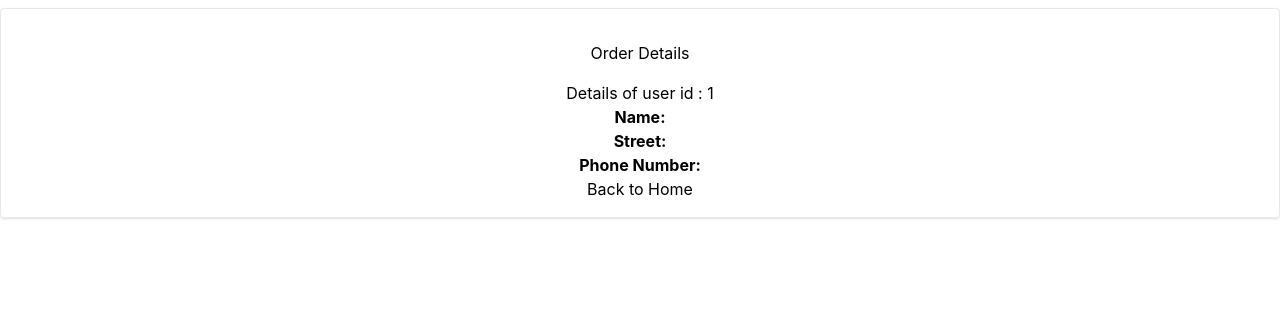
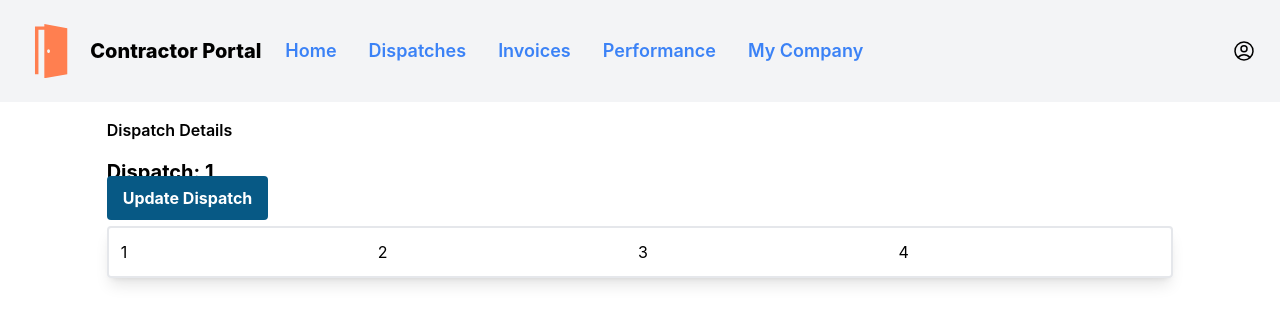
Before and after one commit to yousifshamoun/fsm-demo, a React (Create React App) app in the folder src/main/frontend/: page /vieworder/1 in a window 1280 px wide. Shown: the top 324 px of the page. Built offline with nearby package versions, Linux system fonts and the light colour scheme; no server answers.

Commit message:
dispatch list svgs

```diff
--- a/src/main/frontend/src/components/CustomerForm.tsx
+++ b/src/main/frontend/src/components/CustomerForm.tsx
@@ -1,23 +1,24 @@
-import { useState } from "react";
-import { Link, useNavigate } from "react-router-dom";
-import axios from "axios";
+import { useState } from 'react';
+import { Link, useNavigate } from 'react-router-dom';
+import axios from 'axios';
 const CustomerForm = () => {
     let navigate = useNavigate();
     const [order, setOrder] = useState({
-        name: "",
-        street: "",
-        unit: "",
-        zip: "",
-        phone: "",
-        job_type: "",
-        business_unit: "",
-        date: "",
-        time: "",
-        marketing_campaign: "",
-        priority: "",
-        technician: "",
-        tags: "",
-        notes: "",
+        name: '',
+        street: '',
+        unit: '',
+        zip: '',
+        phone: '',
+        job_type: '',
+        business_unit: '',
+        date: '',
+        time: '',
+        marketing_campaign: '',
+        priority: '',
+        technician: '',
+        tags: '',
+        notes: '',
+        status: 'new',
     });
     const {
         name,
@@ -34,6 +35,7 @@ const CustomerForm = () => {
         technician,
         tags,
         notes,
+        status,
     } = order;
     const onInputChange = (e: any) => {
         setOrder({
@@ -43,8 +45,8 @@ const CustomerForm = () => {
     };
     const onSubmit = async (e: any) => {
         e.preventDefault();
-        await axios.post("http://localhost:8080/order", order);
-        navigate("/");
+        await axios.post('http://localhost:8080/order', order);
+        navigate('/');
     };
     return (
         <div className="flex justify-center items-center mt-10">
@@ -334,7 +336,7 @@ const CustomerForm = () => {
                         Save Job
                     </button>
                     <Link
-                        to={"/"}
+                        to={'/'}
                         className="text-white bg-gradient-to-r from-red-500 via-red-600 to-red-700 hover:bg-gradient-to-br focus:ring-4 focus:outline-none focus:ring-red-300 dark:focus:ring-red-800 font-medium rounded-lg text-sm px-6 py-2 text-center mr-2 mb-2"
                     >
                         Cancel
--- a/src/main/frontend/src/pages/TechnichanViewAllDispatches.tsx
+++ b/src/main/frontend/src/pages/TechnichanViewAllDispatches.tsx
@@ -55,12 +55,13 @@ const TechnichanViewAllDispatches = () => {
                                 <DispatchListItem
                                     index={index}
                                     date={order.date}
+                                    zip={order.zip}
                                     dispatchId={order.id}
                                     customerName={order.name}
                                     phone={order.phone}
                                     address={order.street}
                                     notes={order.tags}
-                                    status={order.priority}
+                                    status={order.status}
                                 />
                             ))}
                             {/* {orders.map((order: any, index) => (
--- a/src/main/frontend/src/pages/ViewOrder.tsx
+++ b/src/main/frontend/src/pages/ViewOrder.tsx
@@ -1,25 +1,42 @@
-import axios from "axios";
-import React, { useEffect, useState } from "react";
-import { Link, useParams } from "react-router-dom";
-
+import axios from 'axios';
+import React, { useEffect, useState } from 'react';
+import { Link, useParams } from 'react-router-dom';
+import TechNavBar from '../components/TechNavBar';
 const ViewOrder = () => {
     const [order, setOrder] = useState({
-        name: "",
-        street: "",
-        unit: "",
-        zip: "",
-        phone: "",
-        job_type: "",
-        business_unit: "",
-        date: "",
-        time: "",
-        marketing_campaign: "",
-        priority: "",
-        technician: "",
-        tags: "",
-        notes: "",
+        name: '',
+        street: '',
+        unit: '',
+        zip: '',
+        phone: '',
+        job_type: '',
+        business_unit: '',
+        date: '',
+        time: '',
+        marketing_campaign: '',
+        priority: '',
+        technician: '',
+        tags: '',
+        notes: '',
+        status: '',
     });
-
+    const {
+        name,
+        street,
+        unit,
+        zip,
+        phone,
+        job_type,
+        business_unit,
+        date,
+        time,
+        marketing_campaign,
+        priority,
+        technician,
+        tags,
+        notes,
+        status,
+    } = order;
     const { id } = useParams();
 
     useEffect(() => {
@@ -30,32 +47,35 @@ const ViewOrder = () => {
         const result = await axios.get(`http://localhost:8080/order/${id}`);
         setOrder(result.data);
     };
+    const onInputChange = (e: any) => {
+        setOrder({
+            ...order,
+            [e.target.name]: e.target.value,
+        });
+    };
+    const onSubmit = async (e: any) => {
+        e.preventDefault();
+        await axios.put(`http://localhost:8080/order/${id}`);
+    };
 
     return (
-        <div className="container">
-            <div className="row">
-                <div className="col-md-6 offset-md-3 border rounded p-4 mt-2 shadow">
-                    <h2 className="text-center m-4">Order Details</h2>
-
-                    <div className="card">
-                        <div className="card-header">
-                            Details of user id : {id}
-                            <ul className="list-group list-group-flush">
-                                <li className="list-group-item">
-                                    <b>Name:</b> {order.name}
-                                </li>
-                                <li className="list-group-item">
-                                    <b>Street:</b> {order.street}
-                                </li>
-                                <li className="list-group-item">
-                                    <b>Phone Number:</b> {order.phone}
-                                </li>
-                            </ul>
-                        </div>
-                    </div>
-                    <Link className="btn btn-primary my-2" to={"/"}>
-                        Back to Home
-                    </Link>
+        <div>
+            <TechNavBar />
+            <div className="w-5/6 m-auto mt-4 text-left">
+                <div className="text-md font-semibold">Dispatch Details</div>
+                <div className="mt-4 font-bold text-xl">Dispatch: {id}</div>
+                <Link
+                    to={'/'}
+                    type="button"
+                    className="mt-4 bg-sky-800 hover:bg-sky-700 text-white font-bold py-3 px-4 rounded focus:outline-none focus:shadow-outline"
+                >
+                    Update Dispatch
+                </Link>
+                <div className="p-3 mt-4 border-2 rounded shadow-lg grid grid-flow-col">
+                    <div className="col-span-1">1</div>
+                    <div className="col-span-1">2</div>
+                    <div className="col-span-1">3</div>
+                    <div className="col-span-1">4</div>
                 </div>
             </div>
         </div>
```
Also changed, not shown: src/main/frontend/src/components/DispatchCard.tsx (+14 -5 lines), src/main/frontend/src/components/DispatchListItem.tsx (+73 -12 lines), 1 other file (tests, documents, lock files or other folders).
